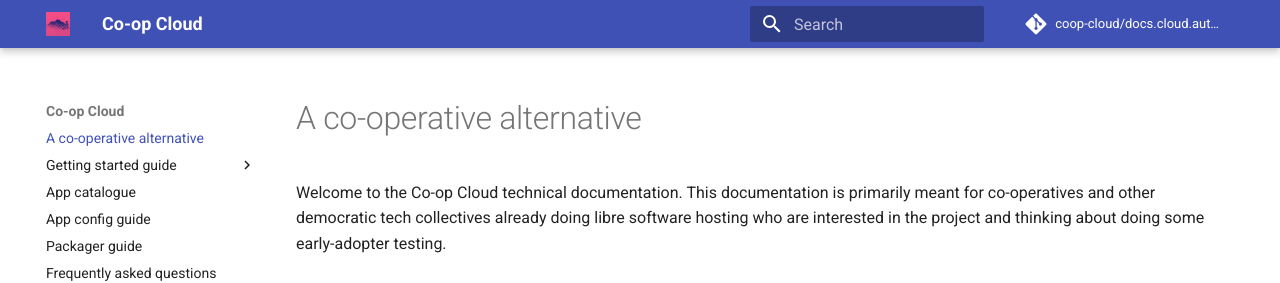
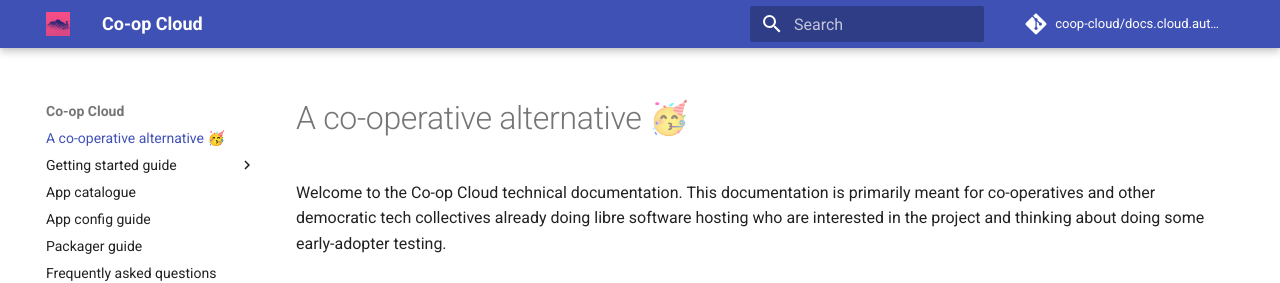
Before and after one commit to mayel/docs.coopcloud.tech, an MkDocs documentation site: the page built from docs/index.md, in a window 1280 px wide. Shown: the top 283 px of the page. Built offline with MkDocs 1.6.1 and Material for MkDocs 9.7.7, drawn with Linux system fonts in a browser that asks for light colours.

Commit message:
Going emoji

```diff
--- a/mkdocs.yml
+++ b/mkdocs.yml
@@ -33,7 +33,7 @@
       emoji_generator: !!python/name:materialx.emoji.to_svg
 
 nav:
-  - A co-operative alternative: index.md
+  - "A co-operative alternative 🥳": index.md
   - Getting started guide:
       - Architecture overview: overview.md
       - Deploy your first app: deploy.md
```
